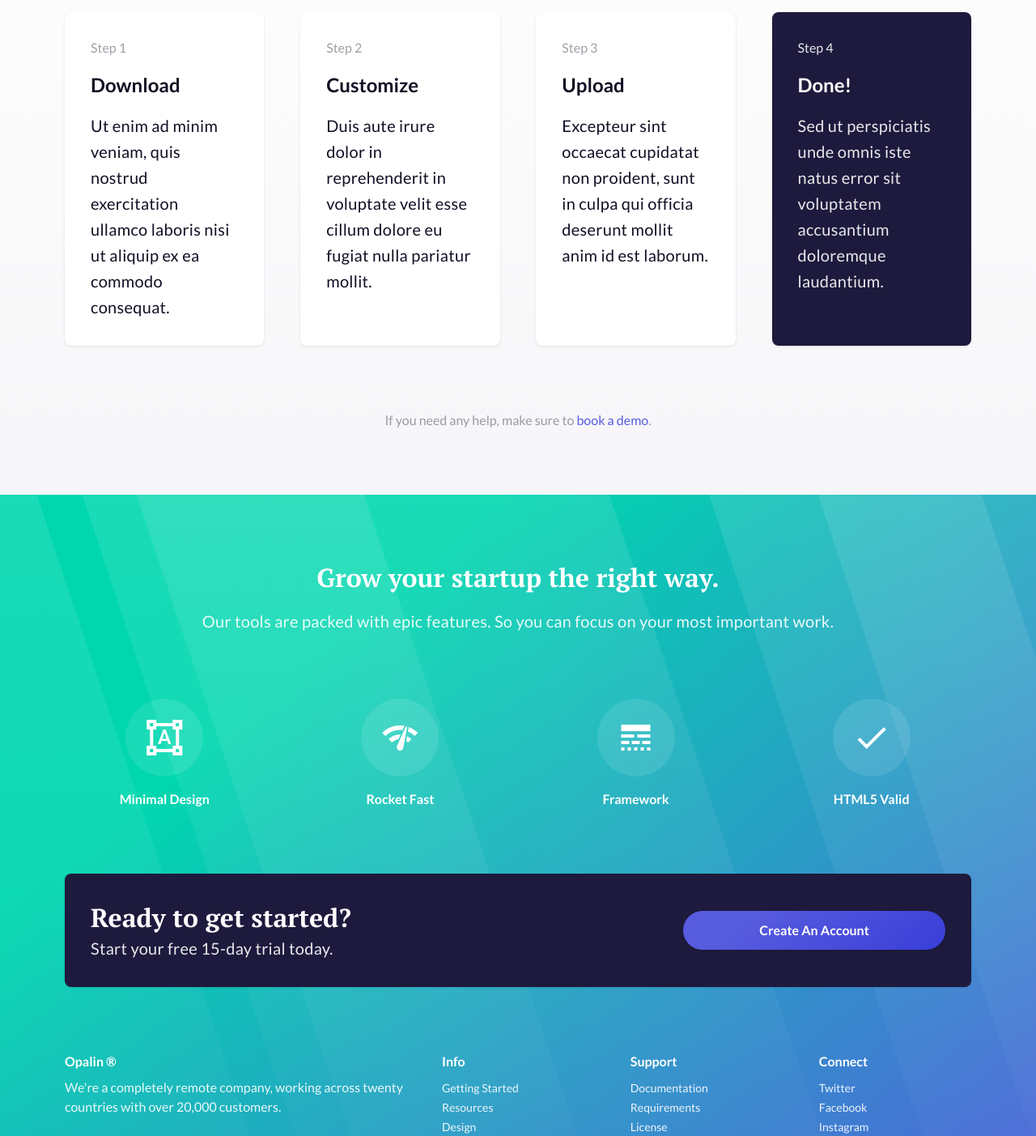
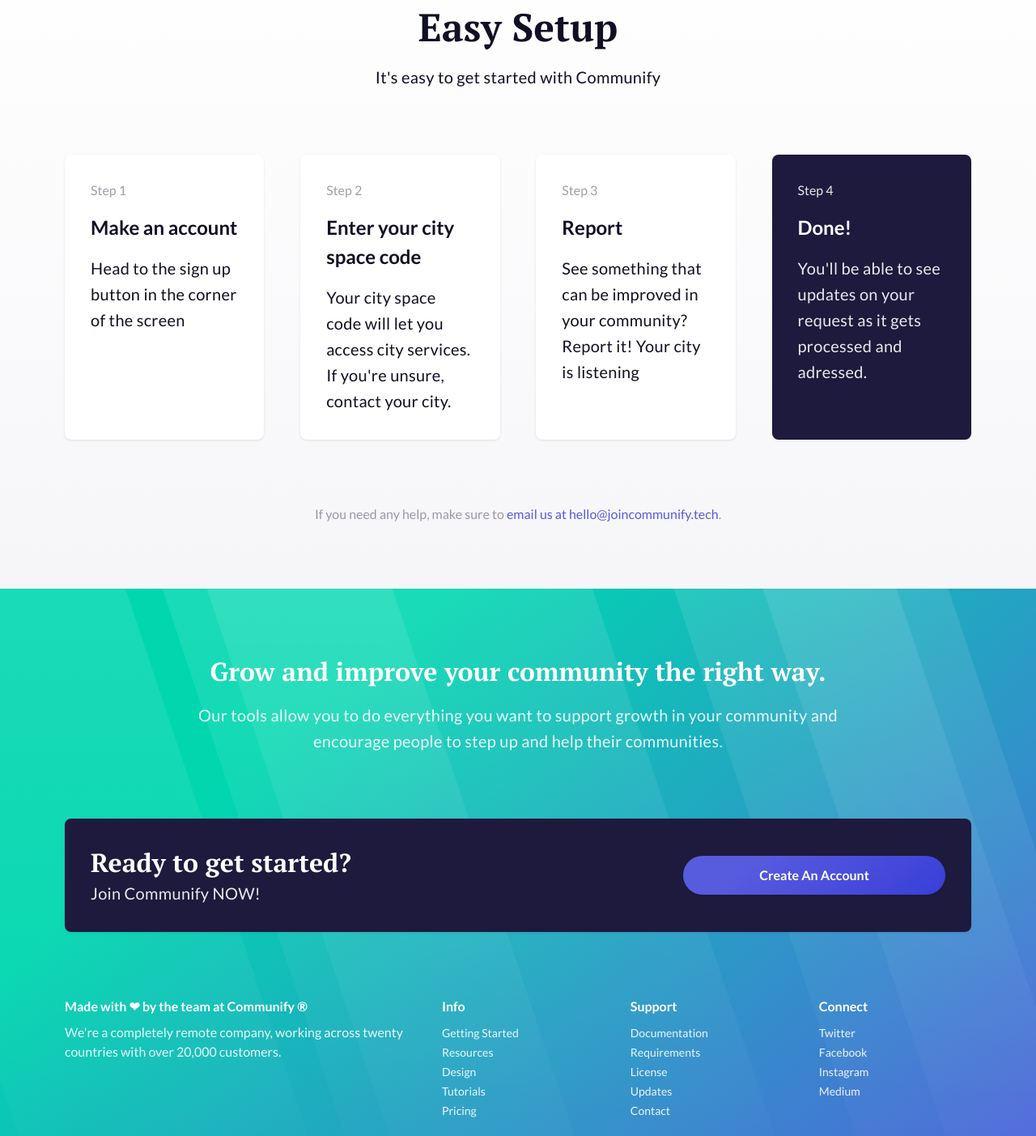
Before and after one commit to mona1afshar/communify.github.io, a plain HTML site: page index.html in a window 1280 px wide. Shown: the part 4355-5758 px from the top of the page at 81% size. Drawn offline with Linux system fonts and the light colour scheme.

Commit message:
Update index.html

```diff
--- a/index.html
+++ b/index.html
@@ -118,8 +118,8 @@
       <div class="row no-gutter">
         <div class="col-one-half middle padding padding-bottom padding-top">
           <div class="max-width-m">
-            <p class="paragraph">Danielle Mayer, business owner, says:</p>
-            <h3>"Support is fantastic. Nothing but great results!"</h3>
+            <p class="paragraph">Danielle Mayer, educator and mother, says:</p>
+            <h3>"Communify allowed me to report a pothole at a busy intersection before it was too late; my city government was able to fill the pothole just 2 days after!. "</h3>
           </div>
         </div>
         <div class="col-one-half bg-image-03 padding-bottom padding-top"></div>
@@ -128,33 +128,33 @@
 
     <section class="bg-gradient-light padding">
       <div class="center max-width-l">
-        <h2>5-Minute Setup</h2>
-        <p class="paragraph">At vero eos et accusamus et iusto odio dignissimos ducimus.</p>
+        <h2>Easy Setup</h2>
+        <p class="paragraph">It's easy to get started with Communify</p>
       </div>
       <div class="row margin-top max-width-l">
         <div class="col-one-fourth card card-content">
           <p class="muted">Step 1</p>
-          <h4>Download</h4>
-          <p class="paragraph">Ut enim ad minim veniam, quis nostrud exercitation ullamco laboris nisi ut aliquip ex ea commodo consequat.</p>
+          <h4>Make an account</h4>
+          <p class="paragraph"> Head to the sign up button in the corner of the screen </p>
         </div>
         <div class="col-one-fourth card card-content">
           <p class="muted">Step 2</p>
-          <h4>Customize</h4>
-          <p class="paragraph">Duis aute irure dolor in reprehenderit in voluptate velit esse cillum dolore eu fugiat nulla pariatur mollit.</p>
+          <h4>Enter your city space code</h4>
+          <p class="paragraph">Your city space code will let you access city services. If you're unsure, contact your city. </p>
         </div>
         <div class="col-one-fourth card card-content">
           <p class="muted">Step 3</p>
-          <h4>Upload</h4>
-          <p class="paragraph">Excepteur sint occaecat cupidatat non proident, sunt in culpa qui officia deserunt mollit anim id est laborum.</p>
+          <h4>Report</h4>
+          <p class="paragraph">See something that can be improved in your community? Report it! Your city is listening</p>
         </div>
         <div class="col-one-fourth card card-content dark">
           <p class="muted">Step 4</p>
           <h4>Done!</h4>
-          <p class="paragraph">Sed ut perspiciatis unde omnis iste natus error sit voluptatem accusantium doloremque laudantium.</p>
+          <p class="paragraph">You'll be able to see updates on your request as it gets processed and adressed. </p>
         </div>
       </div>
       <div class="center margin-top max-width-l">
-        <span class="muted">If you need any help, make sure to </span><a href="signup.html">book a demo</a><span class="muted">.</span>
+        <span class="muted">If you need any help, make sure to </span><a href="">email us at hello@joincommunify.tech</a><span class="muted">.</span>
       </div>
     </section>
 
@@ -163,34 +163,15 @@
   <footer class="footer-main bg-gradient-primary dark overlay-shape-06">
     <div class="padding">
       <div class="center margin-bottom max-width-m">
-        <h3>Grow your startup the right way.</h3>
-        <p class="paragraph">Our tools are packed with epic features. So you can focus on your most important work.</p>
+        <h3>Grow and improve your community the right way.</h3>
+        <p class="paragraph">Our tools allow you to do everything you want to support growth in your community and encourage people to step up and help their communities.</p>
       </div>
-      <div class="center margin-bottom max-width-l">
-        <div class="row margin-bottom min-two-columns">
-          <div class="col-one-fourth">
-            <i class="feature-icons material-icons bg-gradient-pink">format_shapes</i>
-            <h6>Minimal Design</h6>
-          </div>
-          <div class="col-one-fourth">
-            <i class="feature-icons material-icons bg-gradient-cyan">network_check</i>
-            <h6>Rocket Fast</h6>
-          </div>
-          <div class="col-one-fourth">
-            <i class="feature-icons material-icons bg-gradient-green">line_style</i>
-            <h6>Framework</h6>
-          </div>
-          <div class="col-one-fourth">
-            <i class="feature-icons material-icons bg-gradient-indigo">check</i>
-            <h6>HTML5 Valid</h6>
-          </div>
-        </div>
-      </div>
+
       <div class="card card-content dark margin-bottom max-width-l">
         <form class="row reduce-spacing">
           <div class="col-two-thirds center-tablet middle">
             <h3 class="space-none">Ready to get started?</h3>
-            <p class="paragraph">Start your free 15-day trial today.</p>
+            <p class="paragraph">Join Communify NOW!</p>
           </div>
           <div class="col-one-third middle">
             <a href="signup.html" class="button button-primary" role="button">Create An Account</a>
@@ -199,7 +180,7 @@
       </div>
       <div class="row center-desktop max-width-l">
         <div class="col-two-fifths">
-          <h6>Opalin ®</h6>
+          <h6>Made with &#x2764; by the team at Communify ®</h6>
           <p>We're a completely remote company, working across twenty countries with over 20,000 customers.</p>
         </div>
         <div class="col-one-fifth">
```
